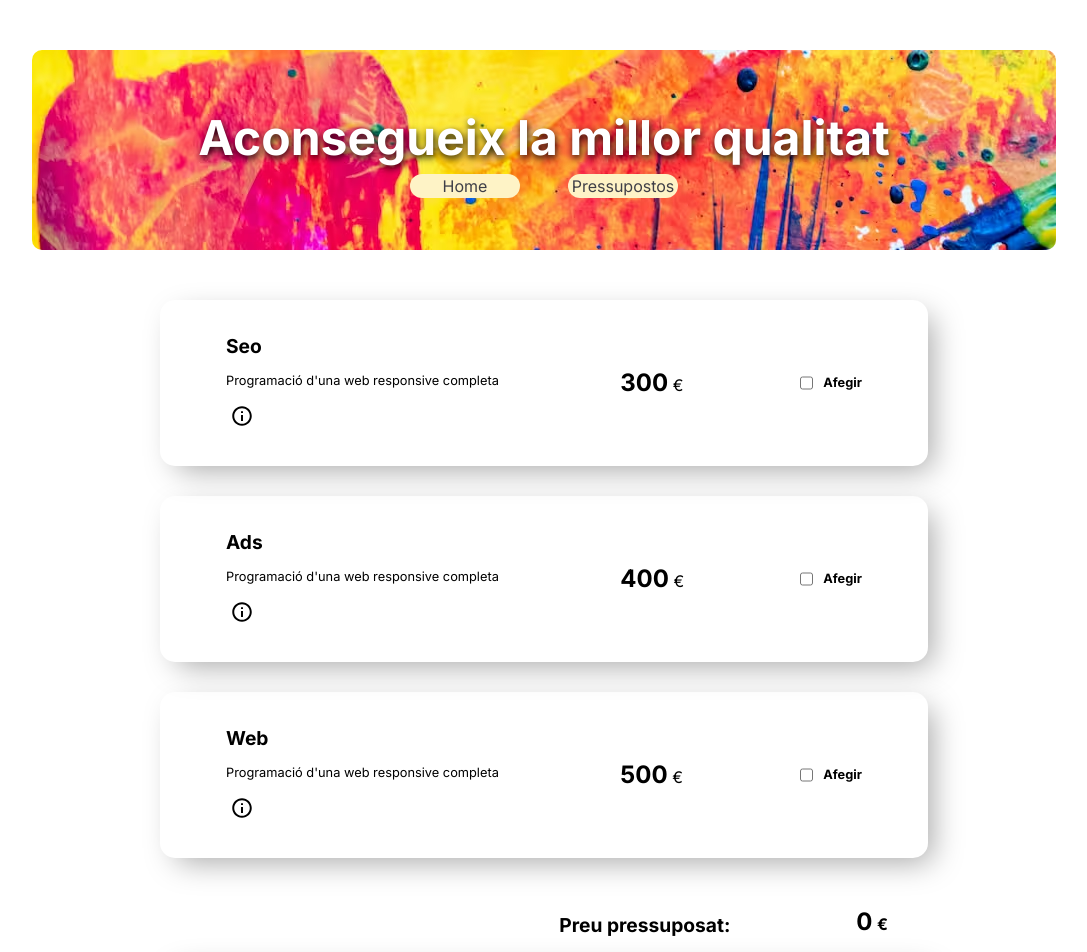
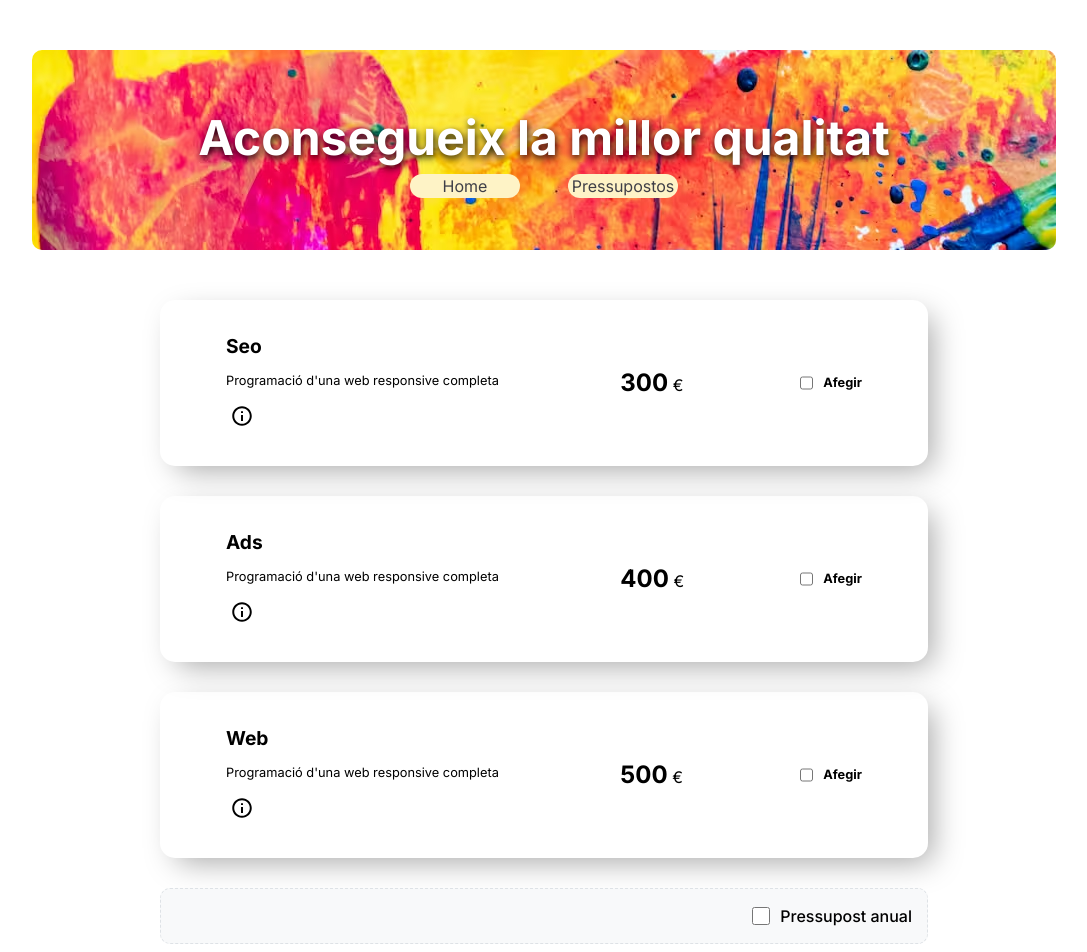
Before and after one commit to DaniloEspinosa/s6.pressupostos, a React (Vite) app: page /presupostos in a window 1280 px wide. Shown: the top 952 px of the page, without its empty margins (96-1183 px from the left). Built offline with nearby package versions, Linux system fonts and the light colour scheme.

Commit message:
Ejercicio 9 nivel 2

```diff
--- a/src/components/CheckboxCardList.tsx
+++ b/src/components/CheckboxCardList.tsx
@@ -1,6 +1,43 @@
 import { SetStateAction, useEffect, useState } from "react";
 import CheckboxCard from "./CheckboxCard";
 import data from "../data/data.json";
+import styled from "styled-components";
+
+const AnnualDiscountContainer = styled.div`
+  display: flex;
+  align-items: center;
+  justify-content: flex-end;
+  margin: 20px 0;
+  gap: 10px;
+  padding: 15px;
+  border-radius: 10px;
+  border: 1px dashed #dee2e6;
+  background-color: #f8f9fa;
+`;
+
+const AnnualCheckbox = styled.label`
+  display: flex;
+  align-items: center;
+  gap: 10px;
+  cursor: pointer;
+  font-weight: 500;
+
+  input {
+    cursor: pointer;
+    width: 18px;
+    height: 18px;
+  }
+`;
+
+const DiscountBadge = styled.span`
+  background-color: #28a745;
+  color: white;
+  font-size: 0.9rem;
+  font-weight: bold;
+  padding: 5px 10px;
+  border-radius: 20px;
+  margin-left: 10px;
+`;
 
 interface Props {
   setTotal: (total: number) => void;
@@ -11,12 +48,16 @@ interface Props {
       llenguatges: number;
     }>
   >;
+  setIsAnnual: React.Dispatch<React.SetStateAction<boolean>>;
+  isAnnual: boolean;
 }
 
 const CheckboxCardList = ({
   setTotal,
   setServices,
-  setCounterAditional
+  setCounterAditional,
+  setIsAnnual,
+  isAnnual
 }: Props) => {
   const [selectedServices, setSelectedServices] = useState<number[]>([]);
   const [aditional, setAditional] = useState<number>(0);
@@ -28,15 +69,25 @@ const CheckboxCardList = ({
   };
 
   useEffect(() => {
-    const total = data
-      .filter((item) => selectedServices.includes(item.id))
-      .reduce((sum, item) => sum + item.price, 0);
-    setTotal(total + aditional);
+    const subtotal =
+      data
+        .filter((item) => selectedServices.includes(item.id))
+        .reduce((sum, item) => sum + item.price, 0) + aditional;
+
+    // Si es anual, aplicamos el descuento del 20%
+    const total = isAnnual ? subtotal * 0.8 : subtotal;
+
+    setTotal(total);
+
     const services = data
       .filter((item) => selectedServices.includes(item.id))
       .map((item) => item.name);
     setServices(services);
-  }, [selectedServices, setTotal, aditional, setServices]);
+  }, [selectedServices, setTotal, aditional, setServices, isAnnual]);
+
+  const handleAnnualToggle = () => {
+    setIsAnnual(!isAnnual);
+  };
 
   return (
     <div>
@@ -52,6 +103,19 @@ const CheckboxCardList = ({
           setCounterAditional={setCounterAditional}
         />
       ))}
+
+      <AnnualDiscountContainer>
+        <AnnualCheckbox>
+          <input
+            type="checkbox"
+            checked={isAnnual}
+            onChange={handleAnnualToggle}
+            id="annual-discount"
+          />
+          <span>Pressupost anual</span>
+          {isAnnual && <DiscountBadge>Descompte 20%</DiscountBadge>}
+        </AnnualCheckbox>
+      </AnnualDiscountContainer>
     </div>
   );
 };
--- a/src/components/Layout.tsx
+++ b/src/components/Layout.tsx
@@ -16,6 +16,7 @@ const Layout = () => {
   const [total, setTotal] = useState(0);
   const [services, setServices] = useState<string[]>([]);
   const [pressupostos, setPressupostos] = useState<Pressuposto[]>([]);
+  const [isAnnual, setIsAnnual] = useState<boolean>(false);
   const [counterAditional, setCounteraditional] = useState<{
     pagines: number;
     llenguatges: number;
@@ -28,13 +29,19 @@ const Layout = () => {
         : item
     );
 
+    // Si es anual, añadimos un indicador en el listado de servicios
+    const finalServicesList = isAnnual
+      ? [...servicesList, "Pressupost anual (20% de descompte)"]
+      : servicesList;
+
     const pressuposto: Pressuposto = {
       name: dataPressuposto.name,
       email: dataPressuposto.email,
-      services: servicesList,
+      services: finalServicesList,
       tel: dataPressuposto.tel,
       total: total,
-      createdAt: new Date() // Añadimos la fecha actual
+      createdAt: new Date(),
+      isAnnual: isAnnual // Guardamos si es anual o no
     };
 
     setPressupostos((prev) => [...prev, pressuposto]);
@@ -46,8 +53,10 @@ const Layout = () => {
         setTotal={setTotal}
         setServices={setServices}
         setCounterAditional={setCounteraditional}
+        setIsAnnual={setIsAnnual}
+        isAnnual={isAnnual}
       />
-      <TotalPrice total={total} />
+      <TotalPrice total={total} isAnnual={isAnnual} />
       <FormDemanar generatePressuposto={generatePressuposto} />
       <PressupostosList pressupostos={pressupostos} />
     </Container>
--- a/src/components/TotalPrice.tsx
+++ b/src/components/TotalPrice.tsx
@@ -16,14 +16,57 @@ const TotalContainer = styled.div`
   }
 `;
 
-const TotalPrice = ({ total }: { total: number }) => {
+const DiscountInfo = styled.div`
+  display: flex;
+  flex-direction: column;
+  align-items: flex-end;
+  margin-top: 5px;
+  font-size: 1rem;
+  color: #28a745;
+`;
+
+interface TotalPriceProps {
+  total: number;
+  isAnnual?: boolean;
+}
+
+const TotalPrice = ({ total, isAnnual = false }: TotalPriceProps) => {
+  // Calculamos el precio original antes del descuento (si hay descuento)
+  const originalPrice = isAnnual ? total / 0.8 : total;
+  const discountAmount = isAnnual ? originalPrice - total : 0;
+
   return (
-    <TotalContainer>
-      <span className="preu">Preu pressuposat:</span>
-      <span className="price">
-        <PriceComponent price={total} symbol="€" />
-      </span>
-    </TotalContainer>
+    <div>
+      <TotalContainer>
+        <span className="preu">Preu pressuposat:</span>
+        <div className="price">
+          {isAnnual && (
+            <div
+              style={{
+                textDecoration: "line-through",
+                color: "#6c757d",
+                fontSize: "1rem",
+                textAlign: "right"
+              }}
+            >
+              <PriceComponent
+                price={Math.round(originalPrice * 100) / 100}
+                symbol="€"
+              />
+            </div>
+          )}
+          <PriceComponent price={Math.round(total * 100) / 100} symbol="€" />
+          {isAnnual && (
+            <DiscountInfo>
+              <span>Pressupost anual</span>
+              <span>
+                Estalvi: {Math.round(discountAmount * 100) / 100}€ (20%)
+              </span>
+            </DiscountInfo>
+          )}
+        </div>
+      </TotalContainer>
+    </div>
   );
 };
 
--- a/src/types/Pressuposto.ts
+++ b/src/types/Pressuposto.ts
@@ -5,4 +5,5 @@ export interface Pressuposto {
   tel: string;
   total: number;
   createdAt: Date;
+  isAnnual: boolean; // Indica si es un presupuesto anual con descuento
 }
```
